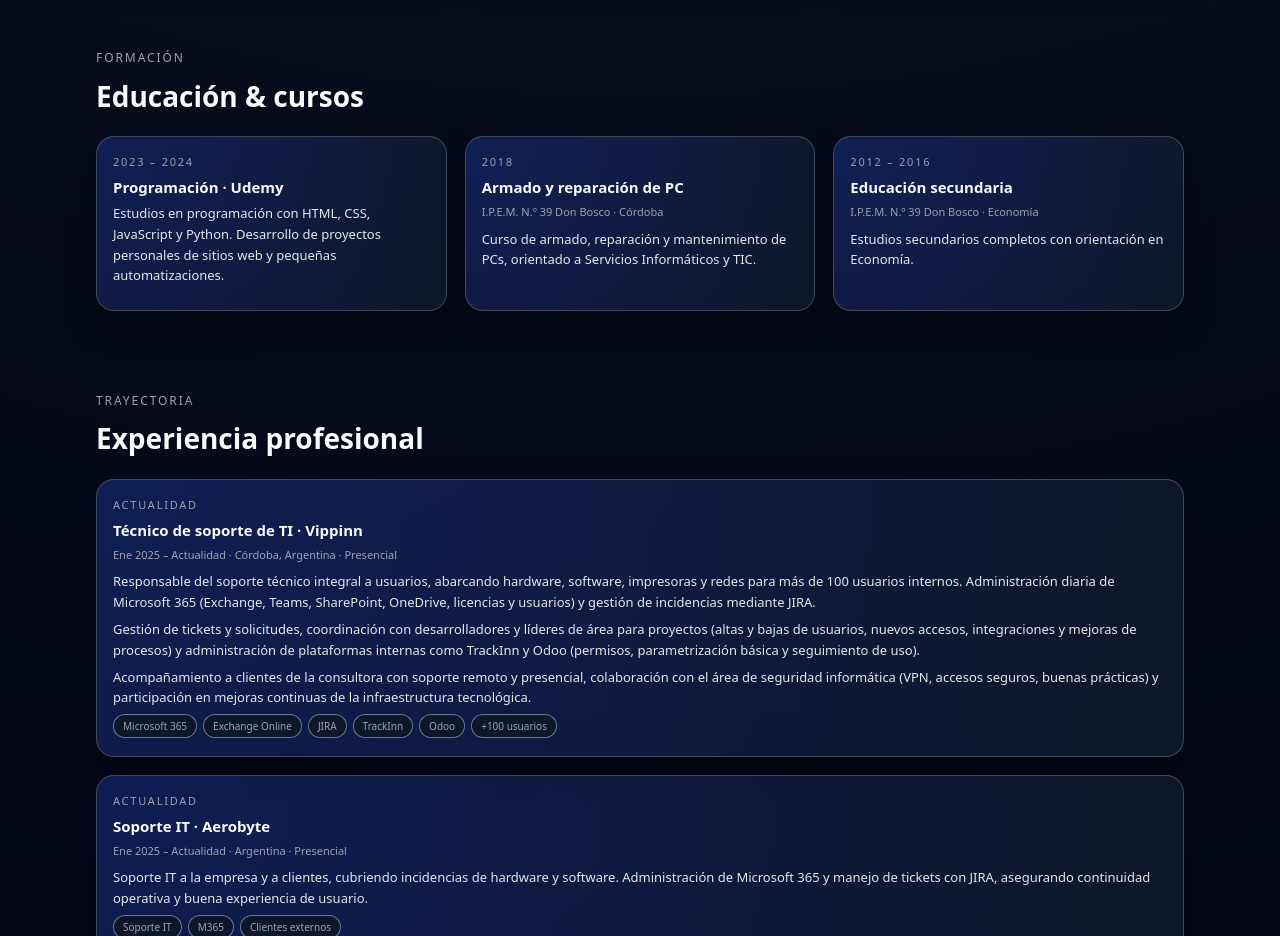
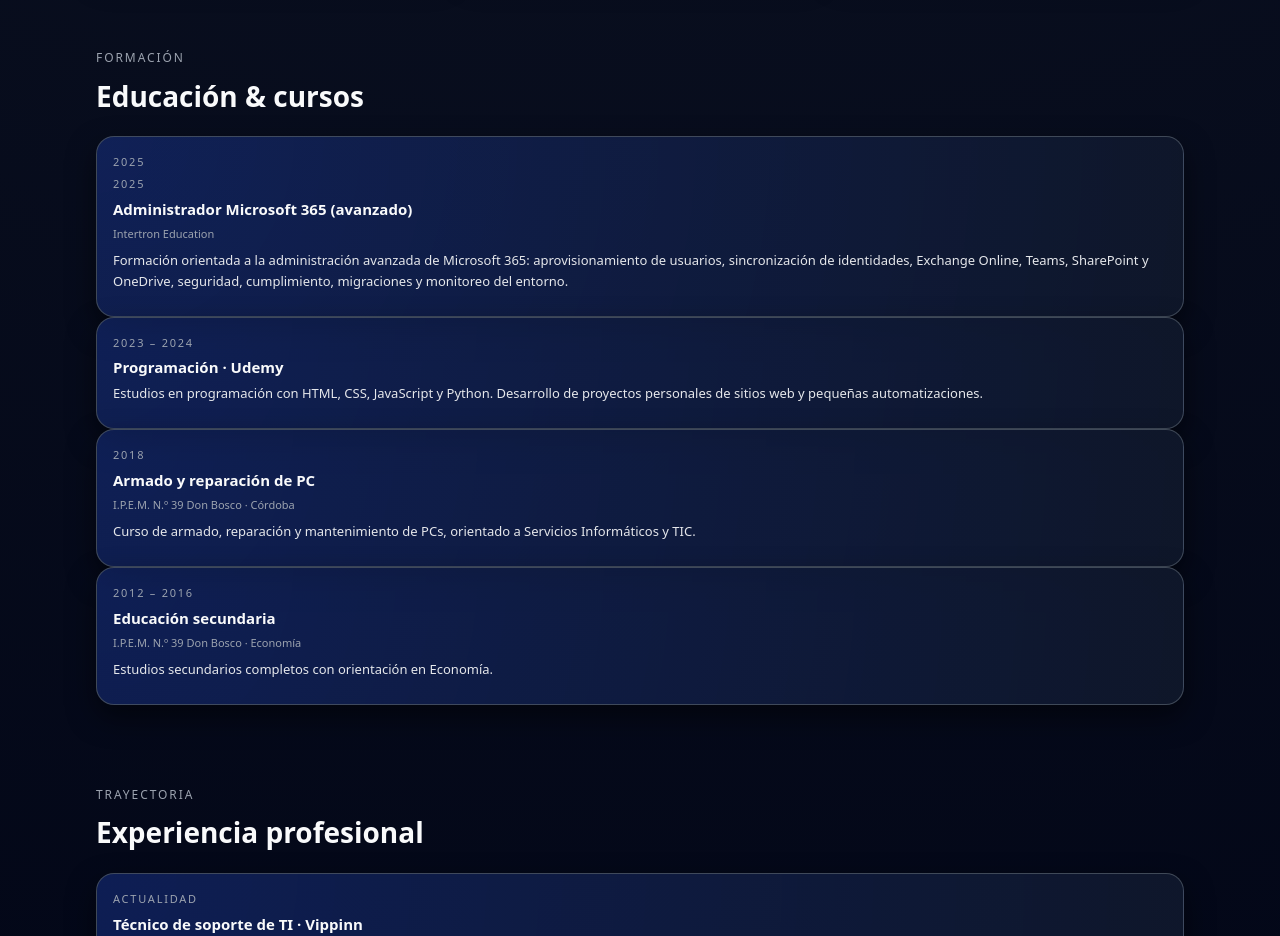
Before and after one commit to MrScrLk/portfolio-ivan, a plain HTML site: page index.html in a window 1280 px wide. Shown: the part 1740-2676 px from the top of the page. Drawn offline with Linux system fonts and the light colour scheme.

Commit message:
HTML Update 2.5

```diff
--- a/index.html
+++ b/index.html
@@ -208,7 +208,17 @@
       <div class="section-label">Formación</div>
       <h2 class="section-title">Educación & cursos</h2>
 
-      <div class="cards-grid cols-3">
+        <article class="card">
+        <div class="card-subtitle">2025</div>
+          <div class="card-subtitle">2025</div>
+          <h3 class="card-title">Administrador Microsoft 365 (avanzado)</h3>
+          <div class="card-meta">Intertron Education</div>
+          <p class="card-text">
+                Formación orientada a la administración avanzada de Microsoft 365: aprovisionamiento de usuarios,
+                sincronización de identidades, Exchange Online, Teams, SharePoint y OneDrive, seguridad, cumplimiento,
+                migraciones y monitoreo del entorno.
+          </p>
+        </article>
         <article class="card">
           <div class="card-subtitle">2023 – 2024</div>
           <h3 class="card-title">Programación · Udemy</h3>
```
